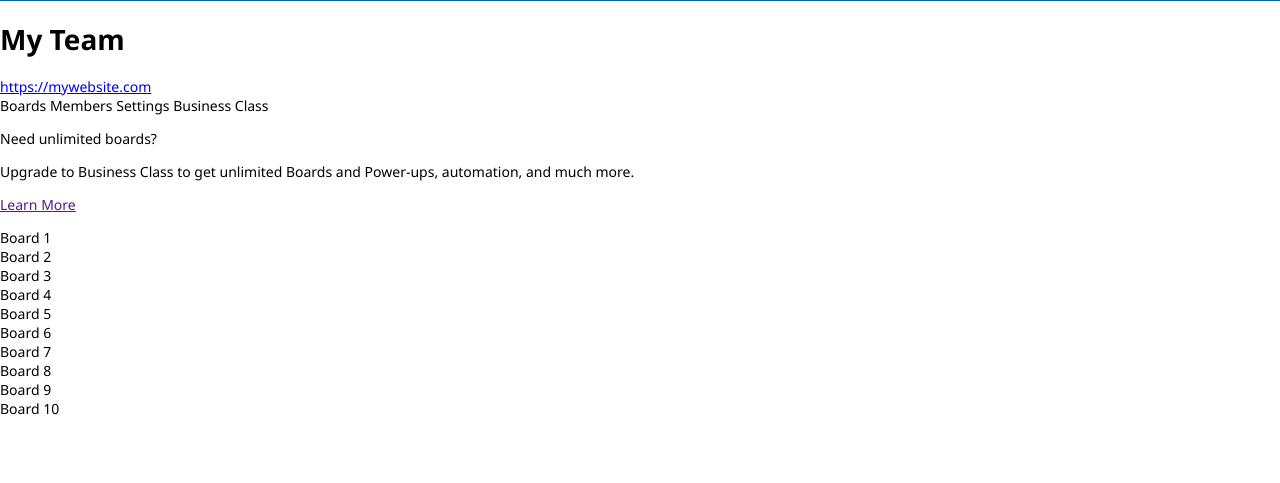
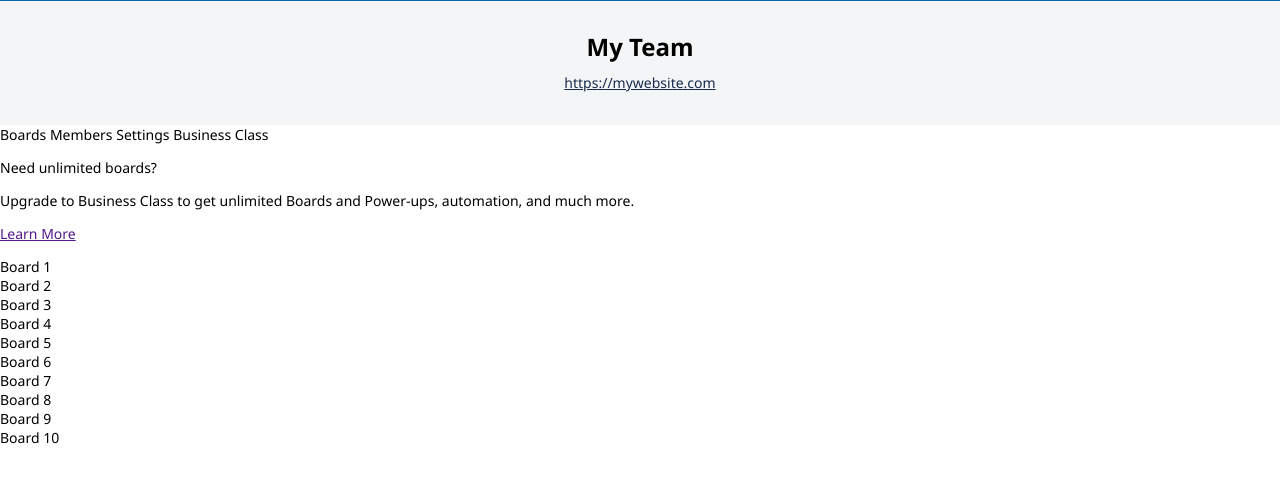
Before and after one commit to Ruben2691/trello-practice, a plain HTML site: page index.html in a window 1280 px wide. Shown: the part 43-526 px from the top of the page. Drawn offline with Linux system fonts and the light colour scheme.

Commit message:
phase 2 complete

```diff
--- a/main.css
+++ b/main.css
@@ -31,6 +31,27 @@
   }
   /* Hide the header search input field. */
   /* Hide the "Boards" text, but leave the boards icon. */
+}
+.team__container{
+  background-color: #f4f5f7;
+  padding: 32px;
+}
+.team__info{
+  flex-direction: column;
+  margin: 0 auto;
+  max-width: 650px;
+  text-align: center;
+}
+.team__info > h1{
+  margin: 0 0 12px;
+  font-size: 24px;
+  font-weight: 600;
+  line-height: 28px;
+}
+.team__info a{
+  color: #172b4d;
+  line-height: 20px;
+  font-weight: normal;
 }
 /* Supplied CSS follows. */
 .header-nav__group{
```
